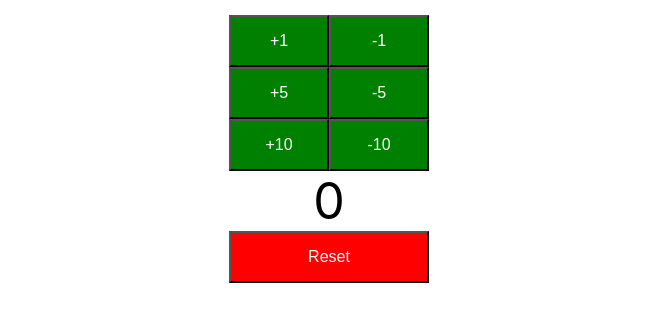
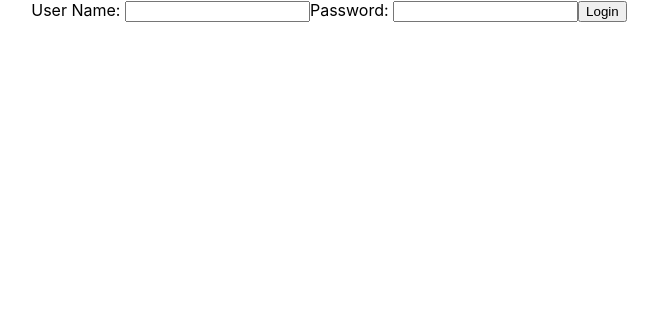
Before and after one commit to augustoqa/todoapp-react, a React (Create React App) app: page / in a window 1280 px wide. Shown: the top 322 px of the page, without its empty margins (311-969 px from the left). Built offline with nearby package versions, Linux system fonts and the light colour scheme.

Commit message:
Getting started with login component

```diff
--- a/src/App.js
+++ b/src/App.js
@@ -1,29 +1,13 @@
 import React, { Component } from 'react';
-import FirstComponent from './components/learning-examples/FirstComponent';
-import SecondComponent from './components/learning-examples/SecondComponent';
-import ThirdComponent from './components/learning-examples/ThirdComponent';
-import Counter from './components/counter/Counter';
+import TodoApp from './components/todo/TodoApp';
 import './App.css';
 
 function App() {
   return (
     <div className="App">
-      <Counter />
+      <TodoApp/>
     </div>
   );
 }
 
-class LearningComponents extends Component {
-    render() {
-        return (
-            <div className="LearningComponents">
-                My Hello World
-                <FirstComponent />
-                <SecondComponent />
-                <ThirdComponent />
-            </div>
-        );
-    }
-}
-
 export default App;
--- /dev/null
+++ b/src/components/todo/TodoApp.jsx
@@ -0,0 +1,26 @@
+import React, {Component} from 'react';
+
+class TodoApp extends Component {
+
+  render() {
+		return (
+			<div className="TodoApp">
+				<LoginComponent/>
+			</div>
+		)
+	}
+}
+
+class LoginComponent extends Component {
+	render() {
+		return (
+			<div>
+				User Name: <input type="text" name="username"/>
+				Password: <input type="password" name="password"/>
+				<button>Login</button>
+			</div>
+		)
+	}
+}
+
+export default TodoApp;
```
